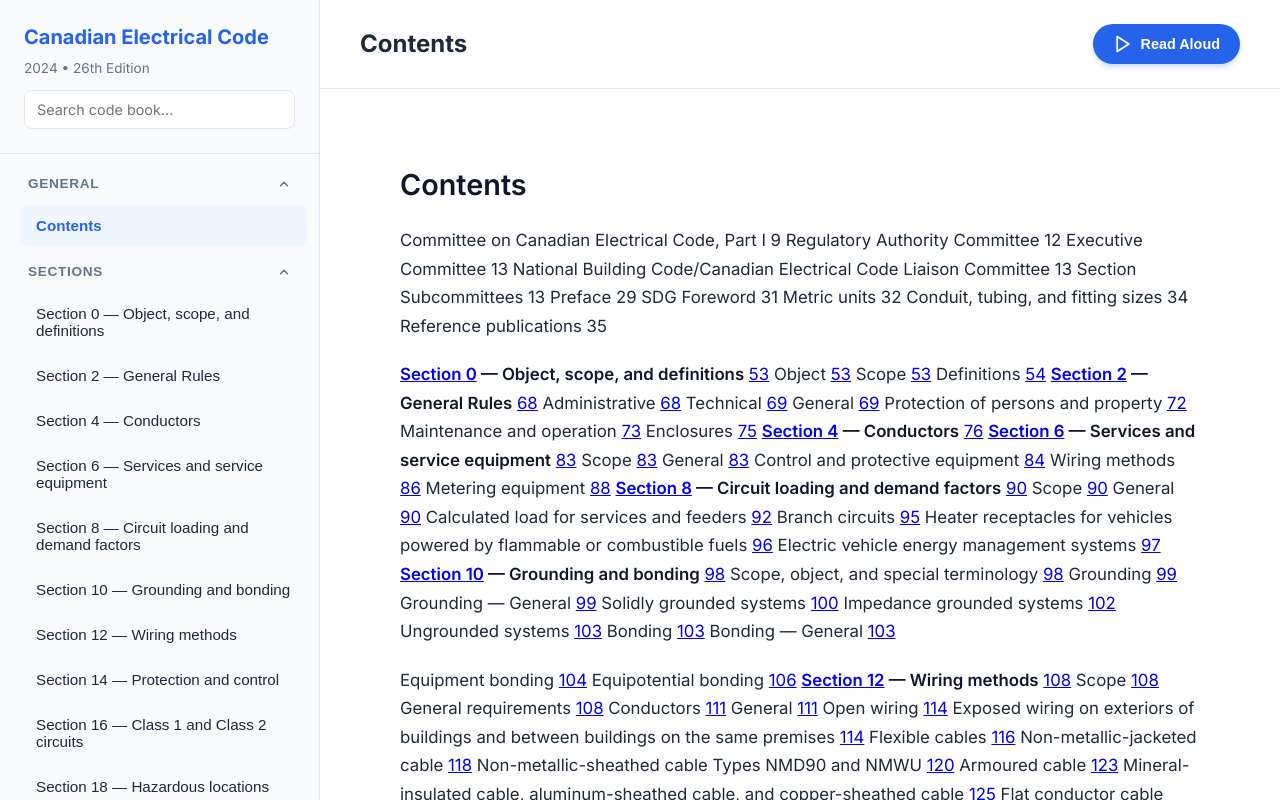
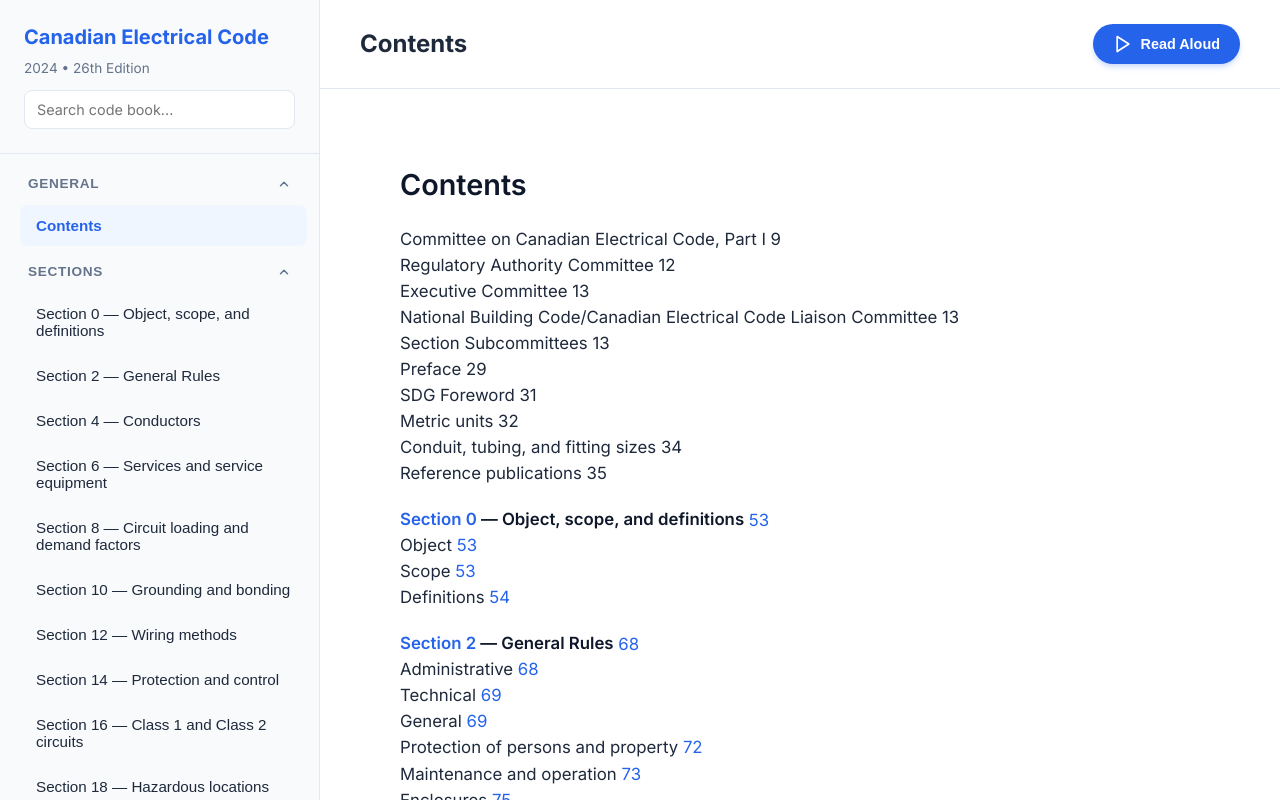
Before and after one commit to snailmailer/CanadianECode, a React (Vite) app: page / in a window 1280 px wide. Built offline with nearby package versions, Linux system fonts and the light colour scheme.

Commit message:
Save contents page UI improvements

```diff
--- a/src/App.css
+++ b/src/App.css
@@ -419,3 +419,45 @@
   font-size: 0.95rem;
   line-height: 1.5;
 }
+
+/* Contents Page — each TOC entry on its own line */
+.contents-page.markdown-body p {
+  margin-bottom: 0.15rem;
+  line-height: 1.55;
+}
+
+/* Section header entries are bold – give them extra top spacing */
+.contents-page.markdown-body p strong:first-child {
+  display: inline-block;
+  margin-top: 1.1rem;
+}
+
+/* First paragraph has no extra margin */
+.contents-page.markdown-body p:first-child strong:first-child {
+  margin-top: 0;
+}
+
+.contents-page.markdown-body a {
+  color: var(--primary-blue);
+  text-decoration: none;
+  font-style: italic;
+}
+
+.contents-page.markdown-body a:hover {
+  text-decoration: underline;
+}
+
+/* ── Keyword / topic highlight ── */
+mark.search-highlight {
+  background: #FEF08A;           /* warm amber yellow */
+  color: inherit;
+  border-radius: 3px;
+  padding: 0 2px;
+  font-weight: inherit;
+  animation: highlightFadeIn 0.35s ease-out;
+}
+
+@keyframes highlightFadeIn {
+  from { background: #FDE047; box-shadow: 0 0 0 3px #FDE047; }
+  to   { background: #FEF08A; box-shadow: none; }
+}
--- a/src/App.jsx
+++ b/src/App.jsx
@@ -1,4 +1,4 @@
-import { useState, useEffect, useRef } from 'react';
+import { useState, useEffect, useRef, Children, isValidElement, cloneElement } from 'react';
 import ReactMarkdown from 'react-markdown';
 import remarkGfm from 'remark-gfm';
 import './App.css';
@@ -9,6 +9,7 @@
   const [isPlaying, setIsPlaying] = useState(false);
   const [searchQuery, setSearchQuery] = useState('');
   const [isMobileMenuOpen, setIsMobileMenuOpen] = useState(false);
+  const [highlightTerm, setHighlightTerm] = useState('');
   const [expandedGroups, setExpandedGroups] = useState({
     'General': true,
     'Sections': true,
@@ -27,6 +28,9 @@
       window.speechSynthesis.cancel();
       setIsPlaying(false);
     }
+    // NOTE: highlightTerm is NOT cleared here — clearing it on activeSectionId
+    // change would kill the highlight set by Contents-link or search-result clicks
+    // before the component even renders. It is cleared by explicit user actions instead.
   }, [activeSectionId, searchQuery]);
 
   // Keep activeSectionId in sync if sectionsData loads/changes
@@ -44,6 +48,67 @@
       .replace(/\n\n+/g, '\n\n')
       .replace(/!\[([^\]]*)\]\([^\)]+\)/g, ''); // images
   };
+
+  // Preprocess the Contents section so each entry appears on its own line
+  const preprocessContents = (md) => {
+    if (!md) return md;
+    // Split on the pattern: italic page number (e.g. _53_ or _[53](#id)_) followed by a space
+    // and then the next entry. We insert a newline after each italic page number.
+    return md
+      // Insert newline after every inline italic page number that is followed by more text
+      // Matches: _number_ or _[number](#id)_ followed by a space and non-whitespace
+      .replace(/(_\[?\d+\]?(?:\(#[^)]+\))?_)(?= +[^\n])/g, '$1  \n')
+      // Also add newline before bold section headers that appear mid-paragraph
+      // (they start with **[ or **S after a space)
+      .replace(/ (?=\*\*\[)/g, '\n')
+      // Collapse any extra blank lines created
+      .replace(/\n{3,}/g, '\n\n');
+  };
+
+  // Strip raw HTML tags from PDF-extracted markdown so ReactMarkdown
+  // doesn't render them as literal text (e.g. <br>, <sup>, <span>, etc.)
+  const sanitizeMarkdown = (md) => {
+    if (!md) return md;
+    return md
+      .replace(/<br\s*\/?>/gi, '  \n')   // <br> → markdown hard line-break
+      .replace(/<[^>]+>/g, '');            // strip all other HTML tags
+  };
+
+  // Regex helpers for keyword highlighting
+  const escapeRegex = (str) => str.replace(/[.*+?^${}()|[\]\\]/g, '\\$&');
+
+  const highlightChildren = (nodes, term) => {
+    if (!term || !term.trim()) return nodes;
+    const escaped = escapeRegex(term.trim());
+    const regex = new RegExp(`(${escaped})`, 'gi');
+    return Children.map(nodes, (child) => {
+      if (typeof child === 'string') {
+        const parts = child.split(regex);
+        if (parts.length === 1) return child;
+        return parts.map((part, i) =>
+          part.toLowerCase() === term.trim().toLowerCase()
+            ? <mark key={i} className="search-highlight">{part}</mark>
+            : part
+        );
+      }
+      if (isValidElement(child) && child.props.children) {
+        return cloneElement(child, {
+          children: highlightChildren(child.props.children, term),
+        });
+      }
+      return child;
+    });
+  };
+
+  // Auto-scroll to the first highlighted match after navigation
+  useEffect(() => {
+    if (!highlightTerm) return;
+    const timer = setTimeout(() => {
+      const el = document.querySelector('mark.search-highlight');
+      if (el) el.scrollIntoView({ behavior: 'smooth', block: 'center' });
+    }, 150);
+    return () => clearTimeout(timer);
+  }, [highlightTerm, activeSectionId]);
 
   const toggleSpeech = () => {
     if (!('speechSynthesis' in window)) {
@@ -170,7 +235,10 @@
               type="text"
               placeholder="Search code book..."
               value={searchQuery}
-              onChange={(e) => setSearchQuery(e.target.value)}
+              onChange={(e) => {
+                setSearchQuery(e.target.value);
+                setHighlightTerm(''); // clear highlight when user types a new search
+              }}
               className="search-input"
             />
           </div>
@@ -212,6 +280,7 @@
                           onClick={() => {
                             setSearchQuery('');
                             setActiveSectionId(section.id);
+                            setHighlightTerm(''); // Clear highlight on direct nav
                             setIsMobileMenuOpen(false); // Close mobile drawer
                           }}
                         >
@@ -257,6 +326,7 @@
                 {searchResults.length > 0 ? (
                   searchResults.map((res, i) => (
                     <div key={i} className="search-result-card" onClick={() => {
+                      setHighlightTerm(searchQuery); // highlight the searched term in the section
                       setSearchQuery('');
                       setActiveSectionId(res.sectionId);
                       setIsMobileMenuOpen(false);
@@ -299,7 +369,7 @@
               </button>
             </header>
             <div className="content-body">
-              <div className="content-text markdown-body">
+              <div className={`content-text markdown-body ${activeSection.id === 'contents' ? 'contents-page' : ''}`}>
                 <ReactMarkdown
                   remarkPlugins={[remarkGfm]}
                   components={{
@@ -308,6 +378,10 @@
                         const targetId = href.substring(1);
                         const found = sectionsData.find(sec => sec.id === targetId || sec.id.includes(targetId));
                         if (found) {
+                          // Extract plain text from link children to use as highlight target
+                          const linkText = Array.isArray(children)
+                            ? children.map(c => (typeof c === 'string' ? c : '')).join('')
+                            : typeof children === 'string' ? children : '';
                           return (
                             <a
                               href={href}
@@ -315,6 +389,13 @@
                                 e.preventDefault();
                                 setSearchQuery('');
                                 setActiveSectionId(found.id);
+                                // If navigating from Contents and the link text is a topic (not a page number),
+                                // highlight that topic in the destination section
+                                if (activeSection?.id === 'contents' && linkText && isNaN(linkText.trim())) {
+                                  setHighlightTerm(linkText.trim());
+                                } else {
+                                  setHighlightTerm('');
+                                }
                                 setIsMobileMenuOpen(false);
                               }}
                             >
@@ -324,10 +405,20 @@
                         }
                       }
                       return <a href={href} target="_blank" rel="noopener noreferrer">{children}</a>;
-                    }
+                    },
+                    p:  ({ children }) => <p>{highlightChildren(children, highlightTerm)}</p>,
+                    li: ({ children, ...props }) => <li {...props}>{highlightChildren(children, highlightTerm)}</li>,
+                    h1: ({ children }) => <h1>{highlightChildren(children, highlightTerm)}</h1>,
+                    h2: ({ children }) => <h2>{highlightChildren(children, highlightTerm)}</h2>,
+                    h3: ({ children }) => <h3>{highlightChildren(children, highlightTerm)}</h3>,
+                    h4: ({ children }) => <h4>{highlightChildren(children, highlightTerm)}</h4>,
+                    td: ({ children, ...props }) => <td {...props}>{highlightChildren(children, highlightTerm)}</td>,
+                    th: ({ children, ...props }) => <th {...props}>{highlightChildren(children, highlightTerm)}</th>,
                   }}
                 >
-                  {activeSection.content}
+                  {activeSection.id === 'contents'
+                    ? sanitizeMarkdown(preprocessContents(activeSection.content))
+                    : sanitizeMarkdown(activeSection.content)}
                 </ReactMarkdown>
               </div>
             </div>
```
